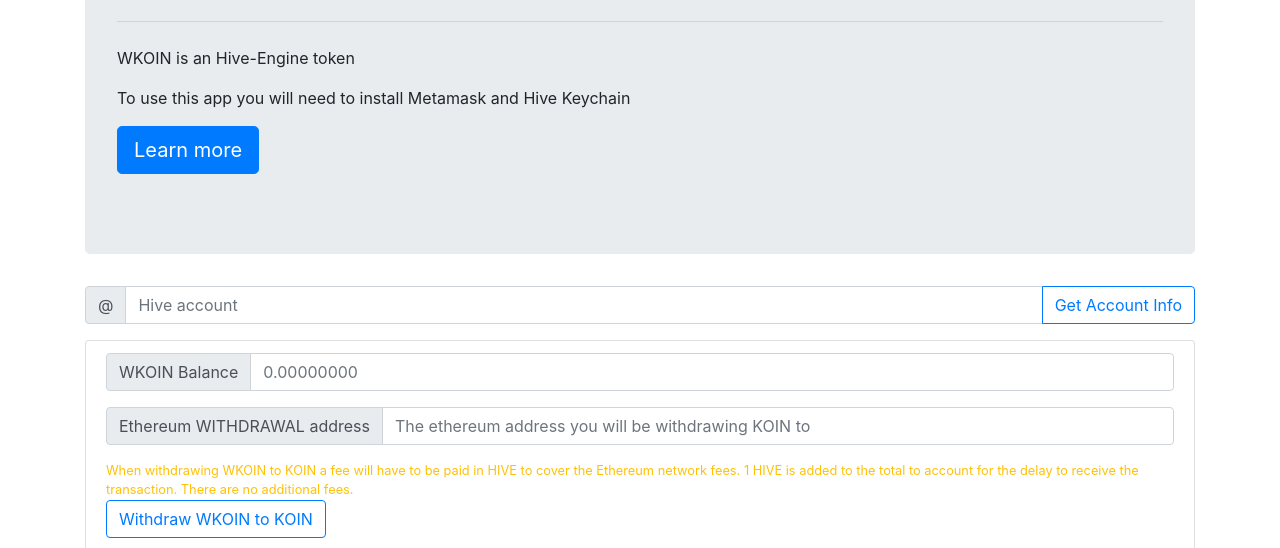
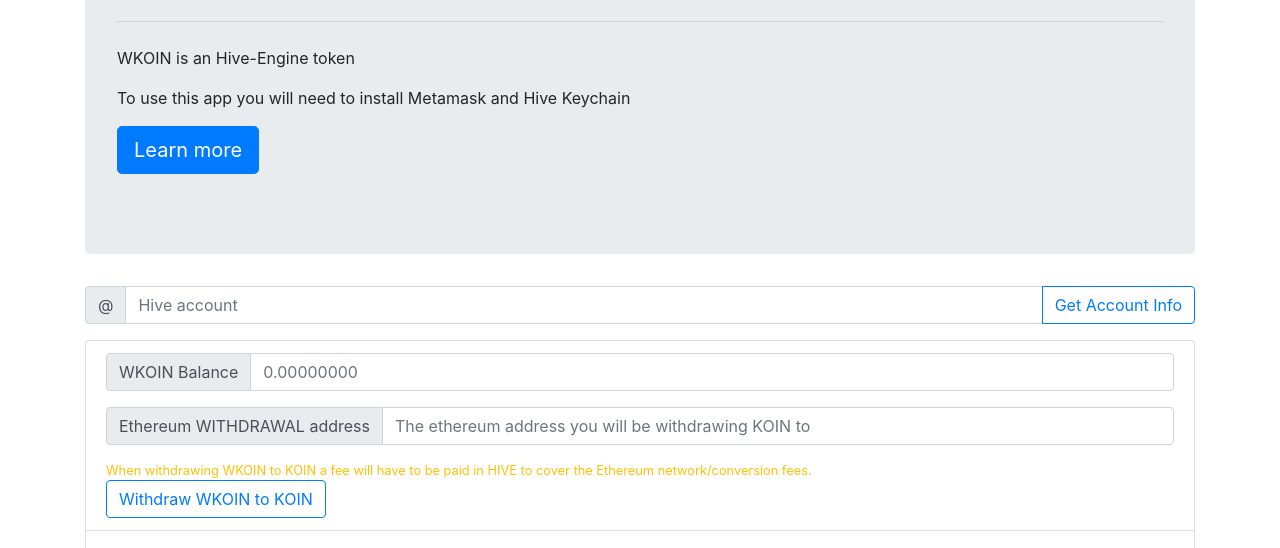
Before and after one commit to harpagon210/wkoin-www, a plain HTML site: page index.html in a window 1280 px wide. Shown: the part 172-720 px from the top of the page. Drawn offline with nearby package versions, Linux system fonts and the light colour scheme; a script that the page names is missing.

Commit message:
change withdrawal fees explanation

```diff
--- a/index.html
+++ b/index.html
@@ -52,7 +52,7 @@
             id="eth-withdrawal-addr">
         </div>
         <small class="form-text text-warning">When withdrawing WKOIN to KOIN a fee will have to be paid in HIVE to cover
-          the Ethereum network fees. 1 HIVE is added to the total to account for the delay to receive the transaction. There are no additional fees.</small>
+          the Ethereum network/conversion fees.</small>
         <div>
           <button class="btn btn-outline-primary" type="button" id="withdraw-wkoin-button">Withdraw WKOIN to KOIN</button>
         </div>
```
